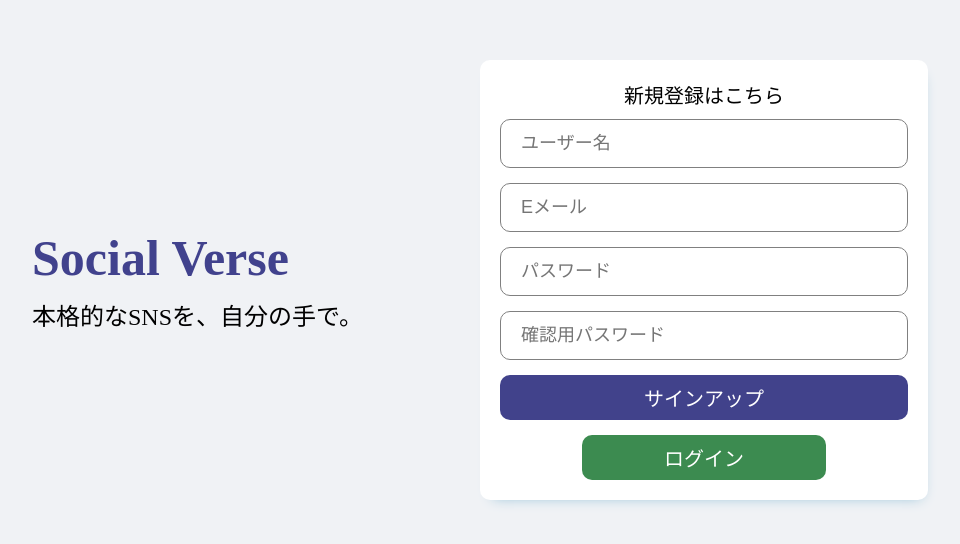
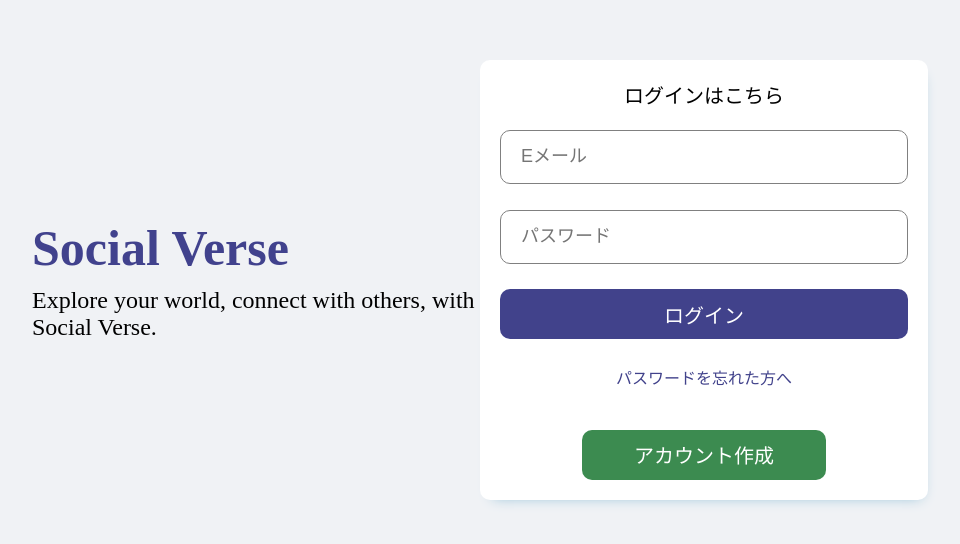
Before and after one commit to Yasuda1127/react-socialverse-app-frontend-new-, a React (Create React App) app: page / in a window 1280 px wide. Shown: the part 120-664 px from the top of the page, without its empty margins (160-1120 px from the left). Built offline with nearby package versions, Linux system fonts and the light colour scheme.

Commit message:
ログアウト機能 in feature/repair1

```diff
--- a/src/App.tsx
+++ b/src/App.tsx
@@ -16,7 +16,7 @@ function App() {
   return (
     <Router>
       <Routes>
-        <Route path="/" element={user ? <Home /> : <Register />} />
+        <Route path="/" element={user ? <Home /> : <Login />} />
         <Route path="/login" element={user ? <Navigate to="/" /> : <Login />} />
         <Route
           path="/register"
--- a/src/components/topbar/Topbar.css
+++ b/src/components/topbar/Topbar.css
@@ -87,4 +87,14 @@
   border-radius: 50%;
   cursor: pointer;
   object-fit: cover;
+  margin-right: 15px;
 }
+
+.topbarLogOut {
+  width: 90px;
+  height: 32px;
+  cursor: pointer;
+  border-radius: 100vh;
+  background-color: #9f000c;
+  color: #fff;
+}
--- a/src/components/topbar/Topbar.tsx
+++ b/src/components/topbar/Topbar.tsx
@@ -1,12 +1,18 @@
 import { Chat, Notifications, Search } from "@mui/icons-material";
-import React, { useContext } from "react";
+import React, { useContext, useState } from "react";
 import "./Topbar.css";
-import { Link } from "react-router-dom";
+import { Link} from "react-router-dom";
 import { AuthContext } from "../../state/AuthContext";
 
 export default function Topbar() {
   const { user } = useContext(AuthContext);
   const PUBLIC_FOLDER = process.env.REACT_APP_PUBLIC_FOLDER;
+
+  const handleLogOut = () => {
+    localStorage.removeItem("user");
+    window.location.reload();
+  }
+
 
   return (
     <div className="topbarContainer">
@@ -46,6 +52,7 @@ export default function Topbar() {
             className="topbarImg"
           />
           </Link>
+          <button className="topbarLogOut" onClick={handleLogOut}>ログアウト</button>
         </div>
       </div>
     </div>
--- a/src/pages/login/Login.tsx
+++ b/src/pages/login/Login.tsx
@@ -4,6 +4,7 @@ import { loginCall } from "../../actionCalls";
 import { AuthContext } from "../../state/AuthContext";
 
 export default function Login() {
+  const [errorMessage, setErrorMessage] = useState<string | null>("");
   const email = useRef<HTMLInputElement>(null);
   const password = useRef<HTMLInputElement>(null); // useRefはinput属性を監視。
   // console.log(email);
@@ -11,12 +12,6 @@ export default function Login() {
 
   const handleSubmit = (e: React.FormEvent<HTMLFormElement>) => {
     e.preventDefault(); // ログインボタンを押した時に、リロードされないようにする
-    // if (email.current) {
-    //   console.log(email.current.value)
-    // }
-    // if (password.current) {
-    //   console.log(password.current.value)
-    // }
     if (email.current && password.current) {
       loginCall(
         {
@@ -24,11 +19,17 @@ export default function Login() {
           password: password.current.value,
         },
         dispatch
-      );
+      ).then((error) => {
+        setErrorMessage(
+          "ログインできませんでした。メールアドレスかパスワードが間違っています。"
+        );
+      });
     }
   };
 
-  console.log(user)
+  const handleRegister = () => {
+    window.location.replace("/register");
+  };
 
   // const [email, setEmail] = useState("");
   // const [password, setPassword] = useState("");
@@ -55,7 +56,9 @@ export default function Login() {
       <div className="loginWrapper">
         <div className="loginLeft">
           <h3 className="loginLogo">Social Verse</h3>
-          <span className="loginDesc">本格的なSNSを、自分の手で。</span>
+          <span className="loginDesc">
+            Explore your world, connect with others, with Social Verse.
+          </span>
         </div>
         <div className="loginRight">
           {/* <form onSubmit={handleSubmit}> */}
@@ -78,9 +81,12 @@ export default function Login() {
             />
             <button className="loginButton">ログイン</button>
             <span className="loginForgot">パスワードを忘れた方へ</span>
-            <button className="loginRegisterButton">アカウント作成</button>
+            <button className="loginRegisterButton" onClick={handleRegister}>
+              アカウント作成
+            </button>
           </form>
-          {/* </form> */}
+          {errorMessage && <p className="errorMessage">{errorMessage}</p>}
+          {/* 左側の式がfalsy（false, null, undefined, 0, 空の文字列など）である場合、その式を返し、それ以外の場合は右側の式を返す。 */}
         </div>
       </div>
     </div>
--- a/src/pages/register/Register.tsx
+++ b/src/pages/register/Register.tsx
@@ -10,6 +10,10 @@ export default function Register() {
   const passwordConfirmation = useRef<HTMLInputElement>(null);
 
   const navigate = useNavigate();
+
+  const handleLogin = () => {
+    window.location.replace("login")
+  }
 
   const handleSubmit = async(e: React.FormEvent<HTMLFormElement>) => {
     e.preventDefault(); // ログインボタンを押した時に、リロードされないようにする
@@ -76,7 +80,7 @@ export default function Register() {
             <button className="loginButton" type="submit">
               サインアップ
             </button>
-            <button className="loginRegisterButton">ログイン</button>
+            <button className="loginRegisterButton" onClick={handleLogin}>ログイン</button>
           </form>
         </div>
       </div>
```
Also changed, not shown: 1 other file (tests, documents, lock files or other folders).
